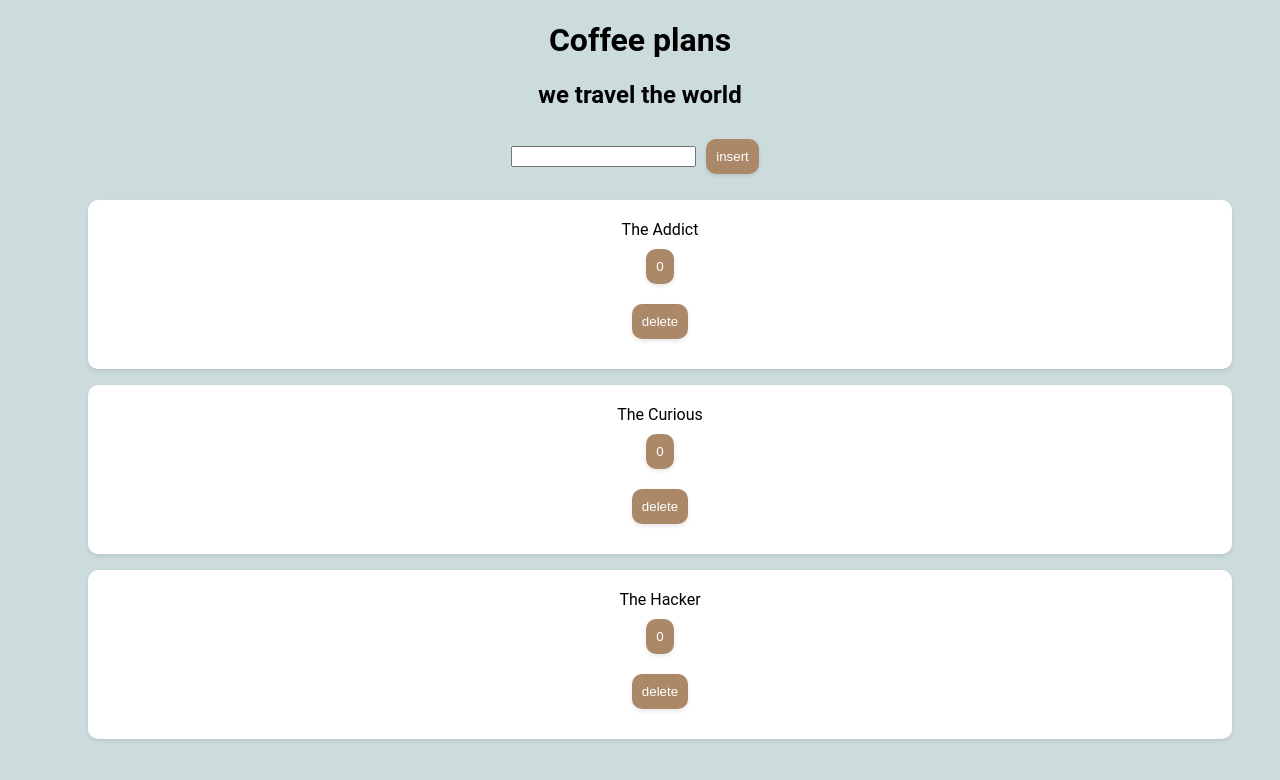
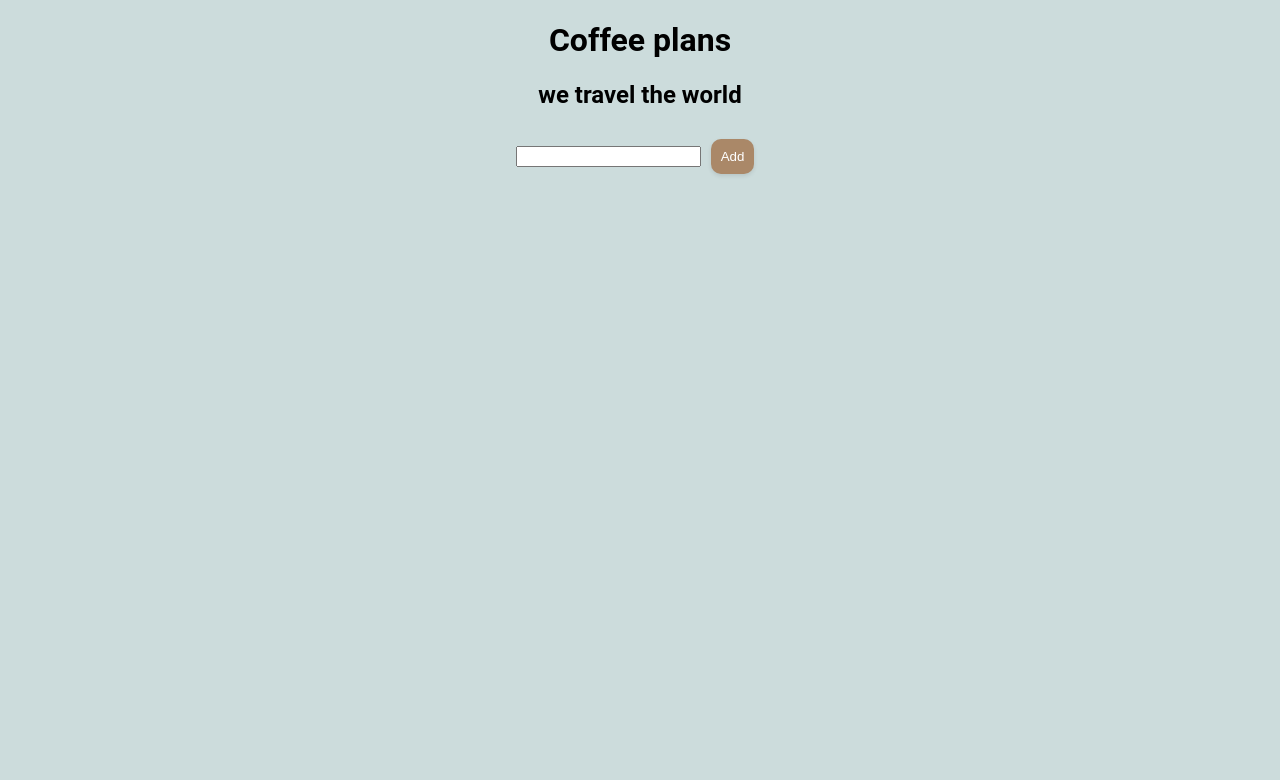
Before and after one commit to rozhansh43/coffee-plan, a Vue app: page / in a window 1280 px wide. Shown: the top 780 px of the page. Built offline with nearby package versions, Linux system fonts and the light colour scheme.

Commit message:
checked and fixed

```diff
--- a/src/components/AddItem.vue
+++ b/src/components/AddItem.vue
@@ -1,36 +1,27 @@
 <template>
-  <div class="add-item">
+  <div>
     <form @submit.prevent="emitAdd">
-      {{ newitem }}
-      <input v-model="newitem" @keyup.enter="increaseitem">
+      <input v-model="name">
 
       <button type="submit">
-          insert
+        Add
       </button>
-
-      <!-- <ul>
-        <li v-for="item in items" :key="item.id">
-        {{ parentData.name }}
-        </li>
-      </ul> -->
-
     </form>
   </div>
 </template>
 
 <script>
 export default {
-  data() {
+  data () {
     return {
-      // parentData: this.$parent.items,
-      newitem: ""
+      name: null
     }
   },
   methods: {
     emitAdd () {
-       this.$emit('increase', this.newitem)
-       this.newitem= "";
-    },
+       this.$emit('add', this.name)
+       this.name = null
+    }
   }
 }
 </script>
--- a/src/components/Home.vue
+++ b/src/components/Home.vue
@@ -2,16 +2,16 @@
   <div>
     <div class="content">
       <h1 class="title">
-          Coffee plans
+        Coffee plans
       </h1>
 
       <h2 class="subtitle">
-          we travel the world
+        we travel the world
       </h2>
 
-      <add-item @increase="increaseitem" />
+      <add-item @add="add" />
 
-      <items :items="items"/>
+      <items :items="items" @remove="remove"/>
     </div>
   </div>
 </template>
@@ -19,7 +19,6 @@
 <script>
 import Items from '@/components/Items'
 import AddItem from '@/components/AddItem'
-
 
 export default {
   name: 'Home',
@@ -29,16 +28,19 @@ export default {
   },
   data () {
     return {
-      items: [
-        { name:'The Addict' , id:0},
-        { name:'The Curious' , id:1},
-        { name: 'The Hacker' , id:2}
-      ],
+      items: []
     }
   },
   methods: {
-    increaseitem() {
-      this.items.push({name:this.newitem});
+    add (name) {
+      this.items.push({
+        id: String(Math.floor(Math.random() * 999999999)),
+        name,
+        likeCount: 0
+      })
+    },
+    remove (itemId) {
+      this.items = this.items.filter(o => o.id !== itemId)
     }
   }
 }
--- a/src/components/Items.vue
+++ b/src/components/Items.vue
@@ -1,39 +1,34 @@
 <template>
   <div class="items">
-    <ul class="ite">
-      <li
-      v-for="item in items"
-      :key="item.id"
-      class="item"
-      >
+    <ul>
+      <li v-for="item in items" :key="item.id" class="item">
         {{ item.name }}
 
-        <like-button/>
+        <button @click="like(item)">
+          Like ({{ item.likeCount }})
+        </button>
 
-        <remove-item @remove="removeItem(index)" />
+        <button @click="remove(item.id)">
+          Remove
+        </button>
       </li>
     </ul>
   </div>
 </template>
 
 <script>
-import LikeButton from '@/components/LikeButton'
-import RemoveItem from '@/components/RemoveItem'
-
 export default {
-  components: {
-    LikeButton,
-    RemoveItem,
-  },
-  props: ['items'],
-    data () {
-    return {
-    }
+  props: {
+    items: { type: Array, default: () => [] }
   },
   methods: {
-    removeItem (index) {
-      this.items.splice(index, 1)
+    like (item) {
+      item.likeCount = item.likeCount + 1
     },
+    remove (itemId) {
+      if (confirm('Are you sure?'))
+        this.$emit('remove', itemId)
+    }
   }
 }
 </script>
--- a/src/components/LikeButton.vue
+++ /dev/null
@@ -1,22 +0,0 @@
-<template>
-  <div class="like-button">
-    <button type="text" @click="likeCounter">
-       {{ like }}
-    </button>
-  </div>
-</template>
-
-<script>
-export default {
-  data() {
-    return {
-      like: 0,
-    }
-  },
-  methods: {
-    likeCounter() {
-      this.like ++
-    },
-  },
-}
-</script>
--- a/src/components/RemoveItem.vue
+++ /dev/null
@@ -1,7 +0,0 @@
-<template>
-  <div class="remove-item">
-    <button @click="$emit('remove')">
-      delete
-    </button>
-  </div>
-</template>
```
